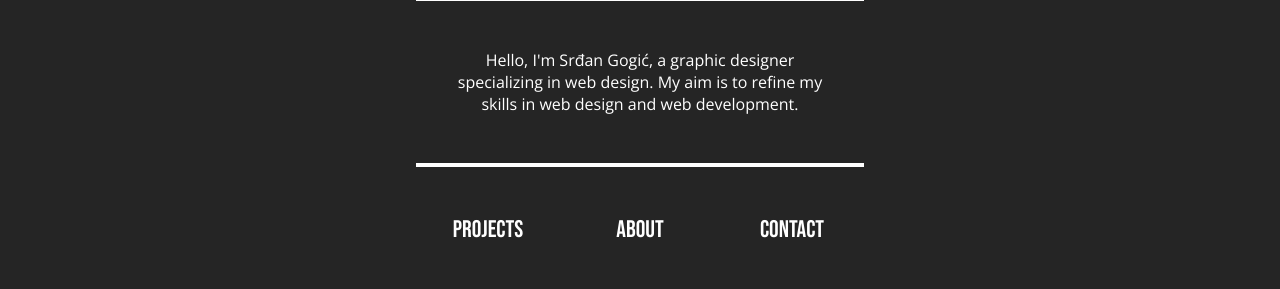
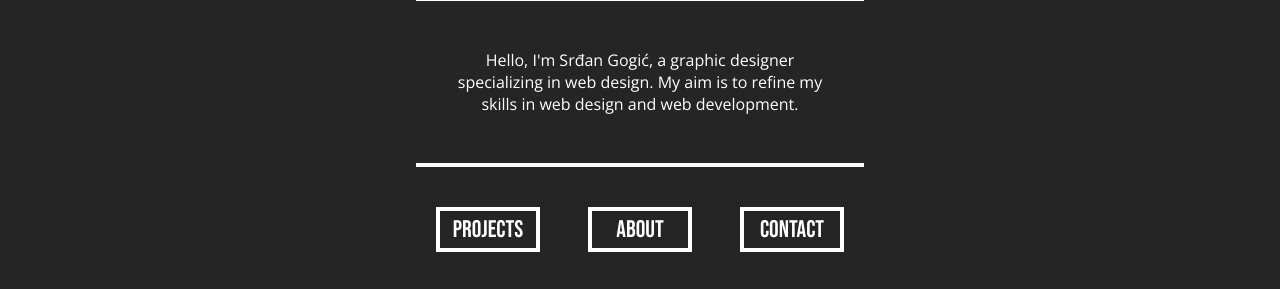
Before and after one commit to DarkSRKI24/Srce-Tame, a plain HTML site: page index.html in a window 1280 px wide. Shown: the part 471-760 px from the top of the page. Drawn offline with nearby package versions, Linux system fonts and the light colour scheme.

Commit message:
done for today

```diff
--- a/style.css
+++ b/style.css
@@ -183,6 +183,8 @@ section {
     display: block;
     background-color: #252525;
     padding: 8px 16px;
+    outline: 4px solid #ffffff;
+    outline-offset: -4px;
 }
 
 .myself-link a span::before, .myself-link a span::after {
```
